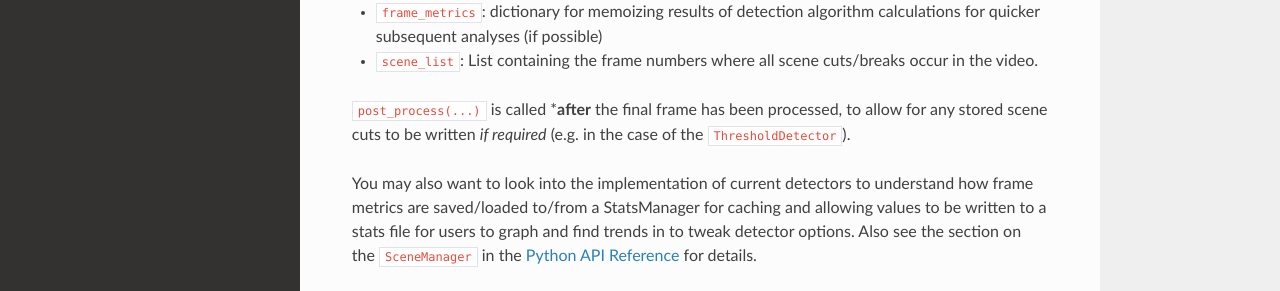
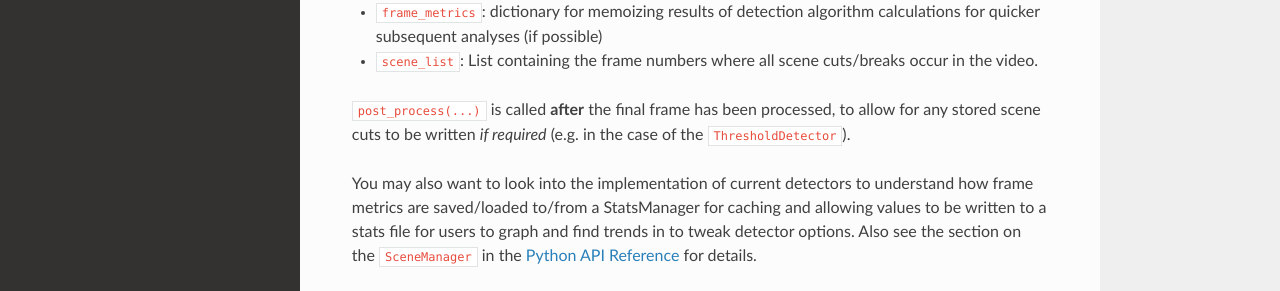
Before and after one commit to vovamushak/PySceneDetect, an MkDocs documentation site: the page built from docs/reference/creating-new-scene-detectors.md, in a window 1280 px wide and 1362 px high. Shown: the part 880-1171 px from the top of the window. Built offline with MkDocs 1.6.1, drawn with Linux system fonts in a browser that asks for light colours; nearby versions of some CDN libraries; old or Windows-style settings are respelled for this version of MkDocs.

Commit message:
Fix formatting.

```diff
--- a/docs/reference/creating-new-scene-detectors.md
+++ b/docs/reference/creating-new-scene-detectors.md
@@ -38,6 +38,6 @@ Processing is done by calling the `process_frame(...)` function for all frames i
 - `frame_metrics`: dictionary for memoizing results of detection algorithm calculations for quicker subsequent analyses (if possible)
 - `scene_list`: List containing the frame numbers where all scene cuts/breaks occur in the video.
 
-`post_process(...)` is called ***after** the final frame has been processed, to allow for any stored scene cuts to be written *if required* (e.g. in the case of the `ThresholdDetector`).
+`post_process(...)` is called **after** the final frame has been processed, to allow for any stored scene cuts to be written *if required* (e.g. in the case of the `ThresholdDetector`).
 
 You may also want to look into the implementation of current detectors to understand how frame metrics are saved/loaded to/from a StatsManager for caching and allowing values to be written to a stats file for users to graph and find trends in to tweak detector options.  Also see the section on the `SceneManager` in the [Python API Reference](python-api.md) for details.
```
